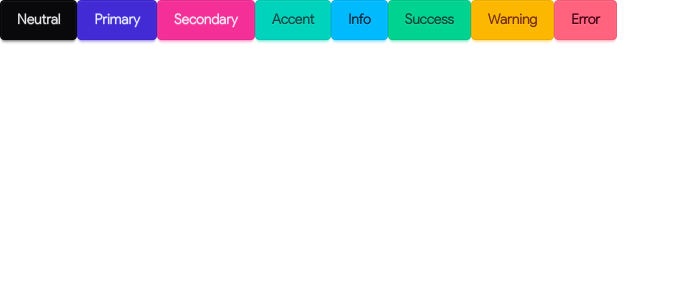
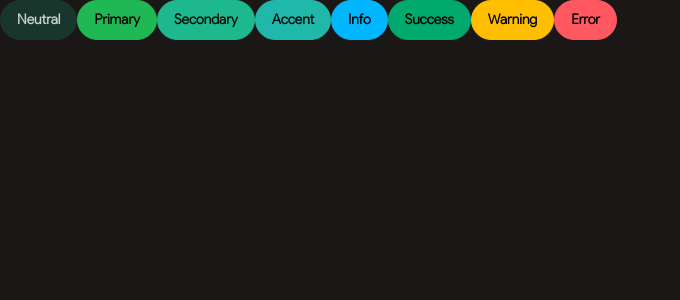
Before and after one commit to riyudev/MERNprac, a React app in the folder Frontend/: page / in a window 1280 px wide. Shown: the top 300 px of the page, without its empty margins (0-680 px from the left). Built offline with nearby package versions, Linux system fonts and the light colour scheme; the HTML template or start-up script is replaced by a standard one.

Commit message:
added theme

```diff
--- a/Frontend/package.json
+++ b/Frontend/package.json
@@ -11,9 +11,11 @@
   },
   "dependencies": {
     "@tailwindcss/vite": "^4.1.13",
+    "axios": "^1.12.2",
     "react": "^19.1.1",
     "react-dom": "^19.1.1",
     "react-hot-toast": "^2.6.0",
+    "react-icons": "^5.5.0",
     "react-router-dom": "^7.9.3",
     "tailwindcss": "^4.1.13"
   },
--- a/Frontend/src/App.jsx
+++ b/Frontend/src/App.jsx
@@ -8,7 +8,7 @@ import toast from "react-hot-toast";
 
 function App() {
   return (
-    <div className="">
+    <div data-theme="forest" className="min-h-screen">
       <button className="btn btn-neutral">Neutral</button>
       <button className="btn btn-primary">Primary</button>
       <button className="btn btn-secondary">Secondary</button>
--- a/Frontend/src/index.css
+++ b/Frontend/src/index.css
@@ -1,5 +1,7 @@
 @import "tailwindcss";
-@plugin "daisyui";
+@plugin "daisyui" {
+  themes: light --default, dark --prefersdark, cupcake, forest;
+}
 
 @theme {
   --breakpoint-*: initial;
```
Also changed, not shown: 1 other file (tests, documents, lock files or other folders).
